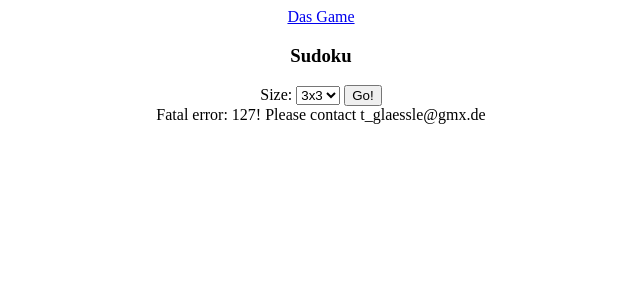
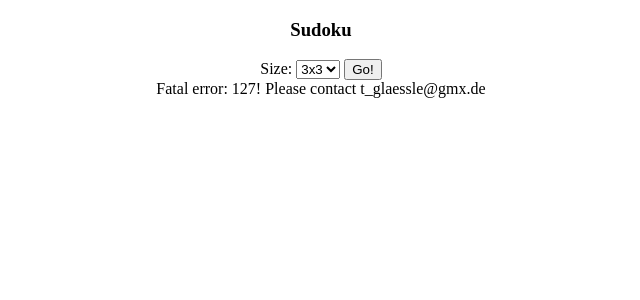
Before and after one commit to coldfix/sudoku-swi, a PHP site: page /sudoku.php?size=1 in a window 1280 px wide. Shown: the top 300 px of the page, without its empty margins (319-959 px from the left). Run offline with PHP 8.4, Linux system fonts and the light colour scheme; data that the repository does not hold is empty.

Commit message:
Remove obsolete link

```diff
--- a/sudoku.php
+++ b/sudoku.php
@@ -10,8 +10,6 @@
 </head>
 <body>
 <div id="content">
-
-<a href="./wettspiel.ods">Das Game</a>
 
  <h3>Sudoku</h3>
 <?php
```
